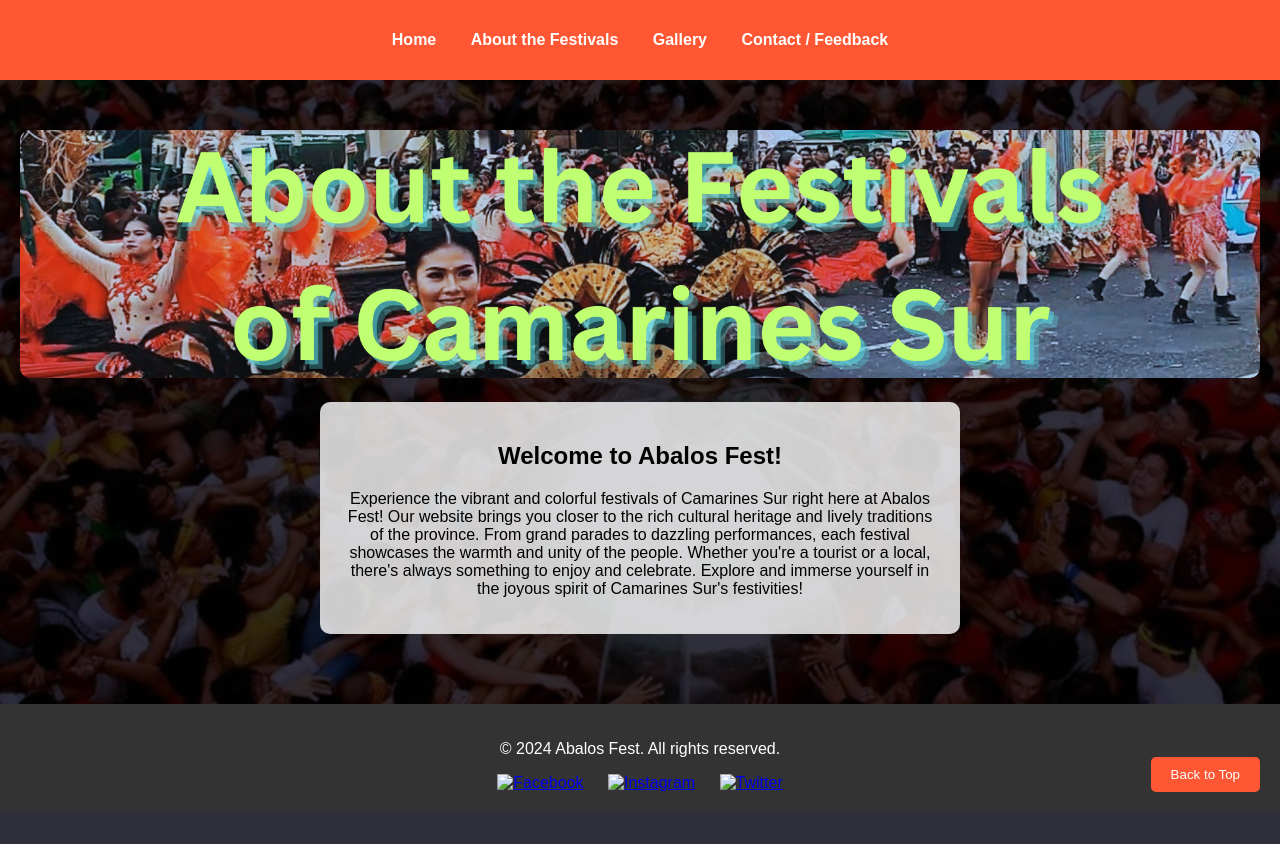
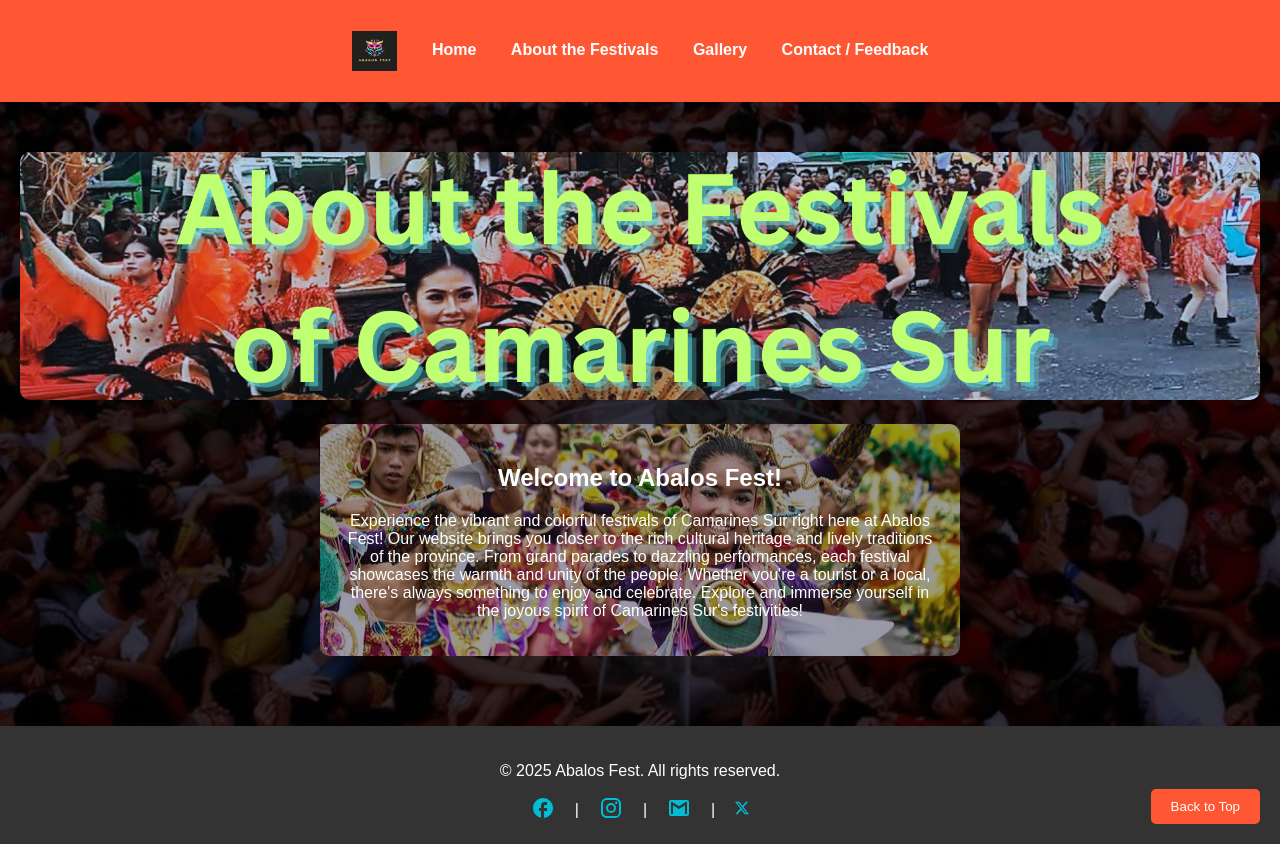
Before and after one commit to Zaphro5/Abalos-Fest, a plain HTML site: page index.html in a window 1280 px wide. Before the commit the page ends 812 px from the top, so only its background shows below. Drawn offline with Linux system fonts and the light colour scheme.

Commit message:
Added logo, favicon, and modified footer

```diff
--- a/index.html
+++ b/index.html
@@ -4,12 +4,18 @@
     <meta charset="UTF-8">
     <meta name="viewport" content="width=device-width, initial-scale=1.0">
     <title>Abalos Fest - Home</title>
+    <link rel="icon" href="public/images/favicon.ico" type="image/x-icon">
     <link rel="stylesheet" href="public\home.css">
 </head>
 <body>
     <header>
         <nav>
             <ul>
+                <li>
+                    <a href="#home">
+                        <img src="public/images/logo.png" alt="Logo" style="height: 40px; vertical-align: middle;">
+                    </a>
+                </li>
                 <li><a href="#home">Home</a></li>
                 <li><a href="#about">About the Festivals</a></li>
                 <li><a href="#gallery">Gallery</a></li>
@@ -29,15 +35,24 @@
     </section>
 
     <footer>
-        <p>&copy; 2024 Abalos Fest. All rights reserved.</p>
-        <div class="social-icons">
-            <a href="#"><img src="facebook-icon.png" alt="Facebook"></a>
-            <a href="#"><img src="instagram-icon.png" alt="Instagram"></a>
-            <a href="#"><img src="twitter-icon.png" alt="Twitter"></a>
+        <p>&copy; 2025 Abalos Fest. All rights reserved.</p>
+        <div class="social-links">
+            <a href="https://www.facebook.com/ronel.abalos.399" target="_blank" class="icon">
+                <svg xmlns="http://www.w3.org/2000/svg" width="24" height="24" viewBox="0 0 24 24"><path fill="currentColor" d="M22 12c0-5.52-4.48-10-10-10S2 6.48 2 12c0 4.84 3.44 8.87 8 9.8V15H8v-3h2V9.5C10 7.57 11.57 6 13.5 6H16v3h-2c-.55 0-1 .45-1 1v2h3v3h-3v6.95c5.05-.5 9-4.76 9-9.95"/></svg>
+            </a> |
+            <a href="https://www.instagram.com/" target="_blank" class="icon">
+                <svg xmlns="http://www.w3.org/2000/svg" width="24" height="24" viewBox="0 0 24 24"><path fill="currentColor" d="M7.8 2h8.4C19.4 2 22 4.6 22 7.8v8.4a5.8 5.8 0 0 1-5.8 5.8H7.8C4.6 22 2 19.4 2 16.2V7.8A5.8 5.8 0 0 1 7.8 2m-.2 2A3.6 3.6 0 0 0 4 7.6v8.8C4 18.39 5.61 20 7.6 20h8.8a3.6 3.6 0 0 0 3.6-3.6V7.6C20 5.61 18.39 4 16.4 4zm9.65 1.5a1.25 1.25 0 0 1 1.25 1.25A1.25 1.25 0 0 1 17.25 8A1.25 1.25 0 0 1 16 6.75a1.25 1.25 0 0 1 1.25-1.25M12 7a5 5 0 0 1 5 5a5 5 0 0 1-5 5a5 5 0 0 1-5-5a5 5 0 0 1 5-5m0 2a3 3 0 0 0-3 3a3 3 0 0 0 3 3a3 3 0 0 0 3-3a3 3 0 0 0-3-3"/></svg>
+            </a> |
+            <a href="mailto:abalosronel19@gmail.com" target="_blank" class="icon">
+                <svg xmlns="http://www.w3.org/2000/svg" width="24" height="24" viewBox="0 0 24 24"><path fill="currentColor" d="M20 18h-2V9.25L12 13L6 9.25V18H4V6h1.2l6.8 4.25L18.8 6H20m0-2H4c-1.11 0-2 .89-2 2v12a2 2 0 0 0 2 2h16a2 2 0 0 0 2-2V6a2 2 0 0 0-2-2"/></svg>
+            </a> |
+            <a href="https://www.x.com" target="_blank" class="icon">
+                <svg xmlns="http://www.w3.org/2000/svg" width="14" height="14" viewBox="0 0 14 14"><g fill="none"><g clip-path="url(#primeTwitter0)"><path fill="currentColor" d="M11.025.656h2.147L8.482 6.03L14 13.344H9.68L6.294 8.909l-3.87 4.435H.275l5.016-5.75L0 .657h4.43L7.486 4.71zm-.755 11.4h1.19L3.78 1.877H2.504z"/></g><defs><clipPath id="primeTwitter0"><path fill="#fff" d="M0 0h14v14H0z"/></clipPath></defs></g></svg>
+            </a>
         </div>
         <button id="back-to-top">Back to Top</button>
     </footer>
 
-    <script src="script.js"></script>
+    <script src="public/script.js"></script>
 </body>
 </html>
--- a/public/home.css
+++ b/public/home.css
@@ -48,9 +48,13 @@ nav ul li a {
 }
 
 .welcome-message {
+    background: url('images/bg-2.jpg') no-repeat center center/cover;
+    background-attachment: fixed; /* Keeps the background steady while scrolling */
+    background-blend-mode: multiply; /* Softens the background */
+    background-color: rgba(138, 138, 157, 0.85); /* Dark overlay for better readability */
+    color: white;
     max-width: 600px;
     margin: 20px auto;
-    background: rgba(255, 255, 255, 0.8);
     padding: 20px;
     border-radius: 10px;
 }
@@ -63,14 +67,30 @@ footer {
     position: relative;
 }
 
-.social-icons img {
-    width: 30px;
+.social-links a {
+    color: #00bcd4;
+    text-decoration: none;
     margin: 0 10px;
-    transition: opacity 0.3s;
 }
 
-.social-icons img:hover {
-    opacity: 0.7;
+.social-links a:hover {
+    text-decoration: underline;
+}
+
+.icon svg {
+  fill: #00bcd4; /* Match the color theme */
+  transition: transform 0.2s ease-in-out;
+}
+
+.icon svg:hover {
+  transform: scale(1.2);
+}
+
+.social-links {
+  display: flex;
+  gap: 10px;
+  justify-content: center;
+  align-items: center;
 }
 
 #back-to-top {
--- /dev/null
+++ b/public/script.js
@@ -0,0 +1,13 @@
+document.addEventListener("DOMContentLoaded", function() {
+    const backToTopButton = document.getElementById("back-to-top");
+
+    window.addEventListener("scroll", function() {
+        if (window.scrollY > 300) {
+            backToTopButton.style.display = "block";
+        }
+    });
+
+    backToTopButton.addEventListener("click", function() {
+        window.scrollTo({ top: 0, behavior: "smooth" });
+    });
+});
```
Also changed, not shown: public/images/bg-2.jpg (added), public/images/favicon.ico (added), public/images/logo.png (added).
